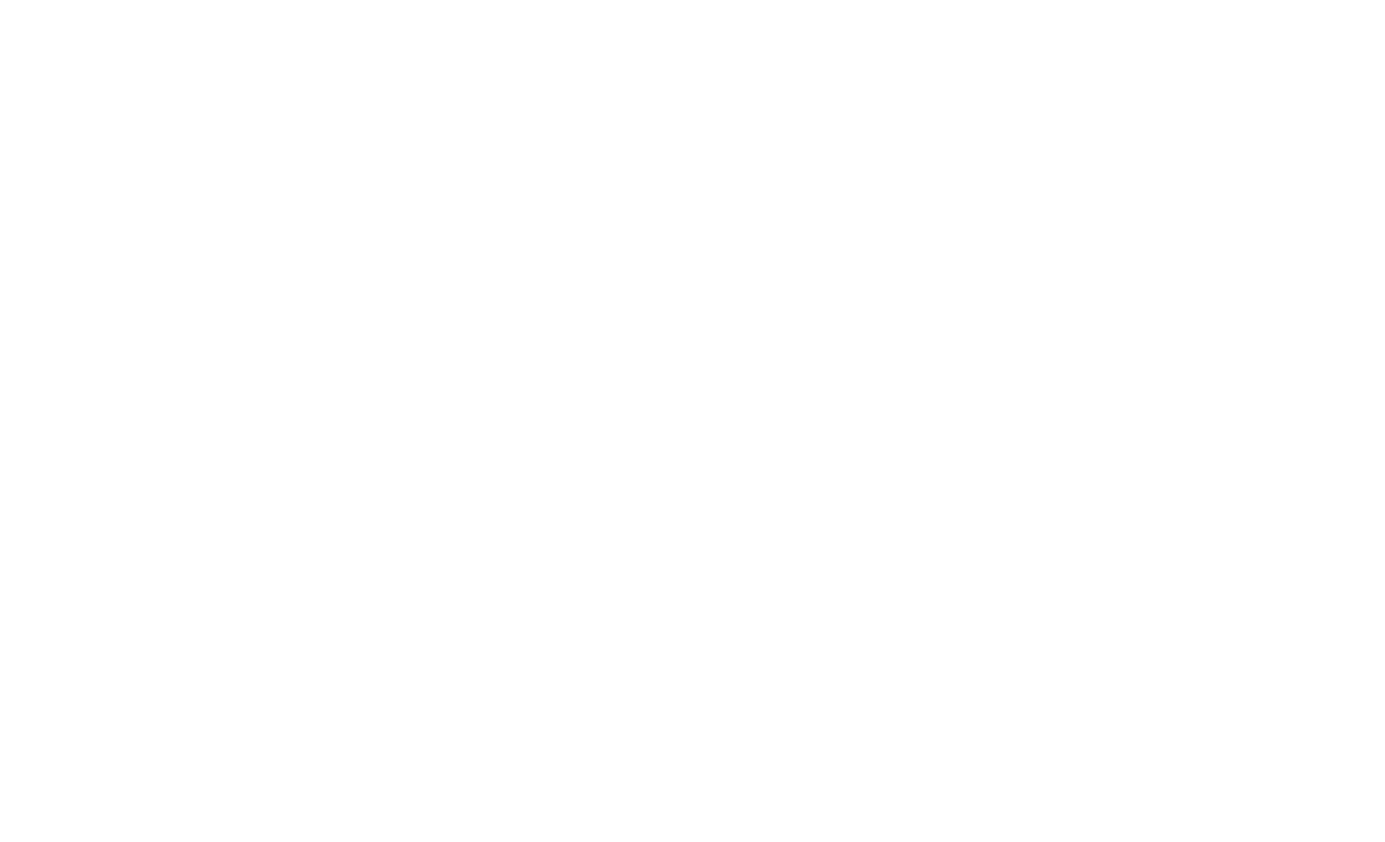
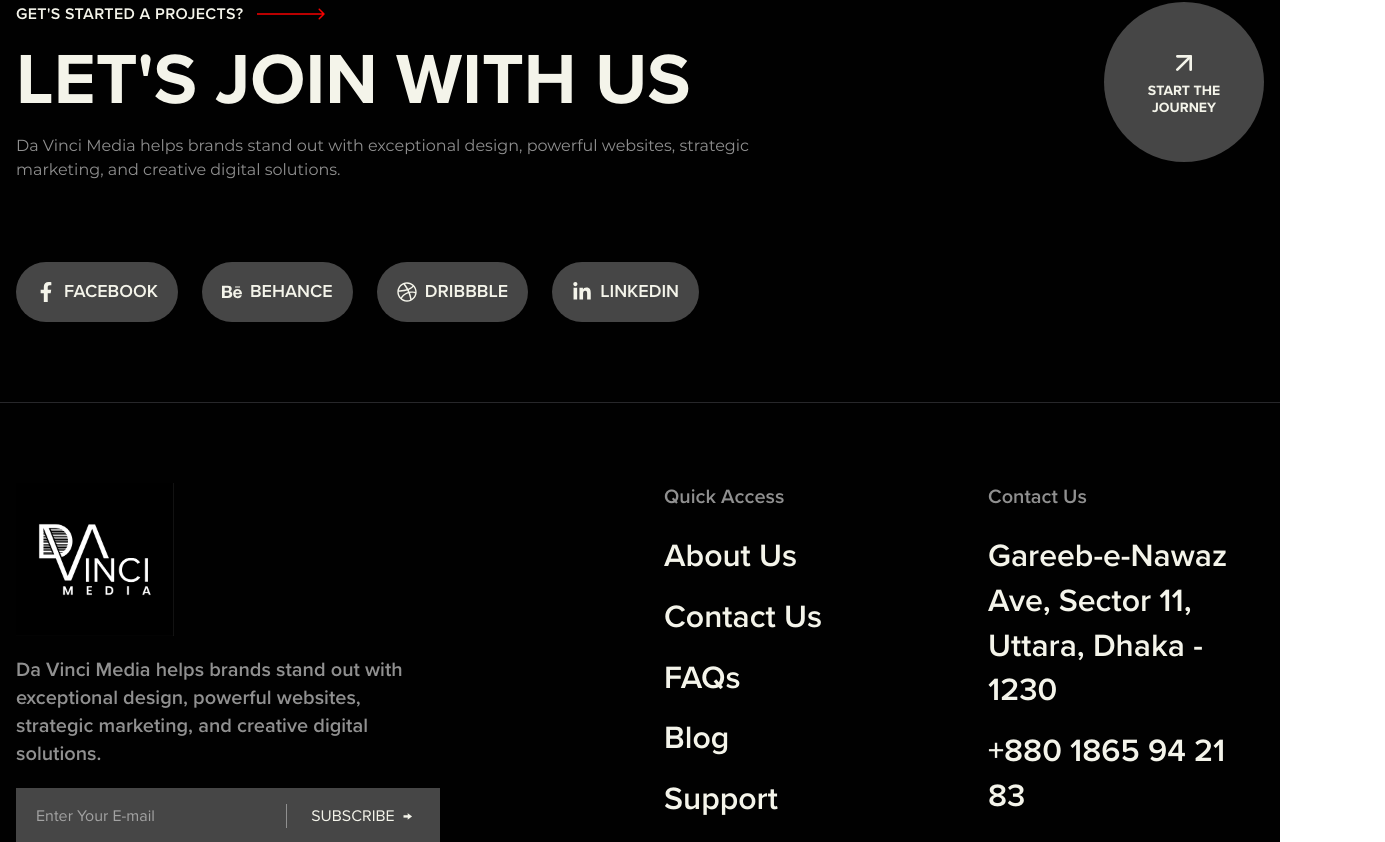
Before and after one commit to linkon63/davinci-studio-website, a Next.js app: page / in a window 1280 px wide. Shown: the part 1460-2302 px from the top of the page, 1385 px wide, since content can reach past the window. Before the commit the page ends 1382 px from the top, so only its background shows below. Built offline with nearby package versions, Linux system fonts and the light colour scheme.

Commit message:
feature: completed footer section

```diff
--- a/package.json
+++ b/package.json
@@ -18,6 +18,7 @@
     "radix-ui": "^1.6.1",
     "react": "19.2.4",
     "react-dom": "19.2.4",
+    "react-icons": "^5.7.0",
     "shadcn": "^4.13.0",
     "tailwind-merge": "^3.6.0",
     "tw-animate-css": "^1.4.0"
--- a/src/app/globals.css
+++ b/src/app/globals.css
@@ -47,6 +47,12 @@
   --radius-2xl: calc(var(--radius) * 1.8);
   --radius-3xl: calc(var(--radius) * 2.2);
   --radius-4xl: calc(var(--radius) * 2.6);
+  --color-primary-color: var(--primary-color);
+  --color-recording-red: var(--recording-red);
+  --color-secondary-dark: var(--secondary-dark);
+  --color-white-color: var(--white-color);
+  --color-body-color: var(--body-color);
+  --color-border-color: var(--border-color);
 }
 
 :root {
@@ -64,7 +70,7 @@
   --muted-foreground: oklch(0.556 0 0);
   --accent: oklch(0.97 0 0);
   --accent-foreground: oklch(0.205 0 0);
-  --destructive: oklch(0.577 0.245 27.325);
+  --destructive: oklch(31.317% 0.00004 271.152);
   --border: oklch(0.922 0 0);
   --input: oklch(0.922 0 0);
   --ring: oklch(0.708 0 0);
@@ -82,6 +88,39 @@
   --sidebar-accent-foreground: oklch(0.205 0 0);
   --sidebar-border: oklch(0.922 0 0);
   --sidebar-ring: oklch(0.708 0 0);
+  --primary-color: #010101;
+  --recording-red: #F60100;
+  --secondary-dark: #464646;
+  --white-color: #F4F4EA;
+  --body-color: #909090;
+  --border-color: #DADADA;
+  --h1-size: 110px;
+  --h1-lh: 100px;
+  --h1-weight: 600;
+  --h2-size: 80px;
+  --h2-lh: 80px;
+  --h2-weight: 700;
+  --h3-size: 46px;
+  --h3-lh: 54px;
+  --h3-weight: 600;
+  --h4-size: 32px;
+  --h4-lh: 38px;
+  --h4-weight: 600;
+  --h5-size: 24px;
+  --h5-lh: 32px;
+  --h5-weight: 600;
+  --h6-size: 20px;
+  --h6-lh: 28px;
+  --h6-weight: 600;
+  --p1-size: 18px;
+  --p1-lh: 28px;
+  --p1-weight: 400;
+  --p2-size: 16px;
+  --p2-lh: 24px;
+  --p2-weight: 400;
+  --btn-size: 18px;
+  --btn-lh: 20px;
+  --btn-weight: 600;
 }
 
 
@@ -100,6 +139,69 @@
   html {
     @apply font-sans;
   }
+}
+
+@utility h1 {
+  font-size: var(--h1-size);
+  line-height: var(--h1-lh);
+  font-weight: var(--h1-weight);
+}
+
+@utility h2 {
+  font-size: var(--h2-size);
+  line-height: var(--h2-lh);
+  font-weight: var(--h2-weight);
+}
+
+@utility h3 {
+  font-size: var(--h3-size);
+  line-height: var(--h3-lh);
+  font-weight: var(--h3-weight);
+}
+
+@utility h4 {
+  font-size: var(--h4-size);
+  line-height: var(--h4-lh);
+  font-weight: var(--h4-weight);
+}
+
+@utility h5 {
+  font-size: var(--h5-size);
+  line-height: var(--h5-lh);
+  font-weight: var(--h5-weight);
+}
+
+@utility h6 {
+  font-size: var(--h6-size);
+  line-height: var(--h6-lh);
+  font-weight: var(--h6-weight);
+}
+
+@utility p1 {
+  font-size: var(--p1-size);
+  line-height: var(--p1-lh);
+  font-weight: var(--p1-weight);
+}
+
+@utility p2 {
+  font-size: var(--p2-size);
+  line-height: var(--p2-lh);
+  font-weight: var(--p2-weight);
+}
+
+@utility btn {
+  font-size: var(--btn-size);
+  line-height: var(--btn-lh);
+  font-weight: var(--btn-weight);
+}
+
+@utility container {
+  width: 100%;
+  max-width: 1320px;
+  margin-left: auto;
+  margin-right: auto;
+  padding-left: 1rem;
+  padding-right: 1rem;
 }
 
 /* ---- Coming soon animations ---- */
--- a/src/app/page.tsx
+++ b/src/app/page.tsx
@@ -1,5 +1,6 @@
 import Hero from "@/components/homepage/Hero";
 import VideoPlayingContainer from "@/components/homepage/VideoPlayingContainer";
+import Footer from "@/components/shared/Footer";
 import Navbar from "@/components/shared/Navbar";
 
 export default function ComingSoonPage() {
@@ -8,6 +9,7 @@ export default function ComingSoonPage() {
       <Navbar/>
       <Hero/>
       <VideoPlayingContainer/>
+      <Footer/>
     </div>
   );
 }
--- /dev/null
+++ b/src/components/shared/Footer.tsx
@@ -0,0 +1,138 @@
+import Link from "next/link";
+import Image from "next/image";
+import { ArrowUpRight } from "lucide-react";
+import { FaBehance, FaDribbble, FaFacebookF, FaLinkedinIn } from "react-icons/fa";
+
+const socialLinks = [
+    { name: "FACEBOOK", icon: FaFacebookF, href: "#" },
+    { name: "BEHANCE", icon: FaBehance, href: "#" },
+    { name: "DRIBBBLE", icon: FaDribbble, href: "#" },
+    { name: "LINKEDIN", icon: FaLinkedinIn, href: "#" },
+];
+
+export default function Footer() {
+
+    return (
+        <footer className="bg-primary-color">
+            {/* Top Section */}
+            <section className="container mx-auto py-10 md:py-20">
+                <div className="mx-auto flex flex-col md:flex-row justify-between items-center md:items-start gap-10 md:gap-0">
+                    <div className="max-w-[760px]">
+                        <div className="font-proxima flex gap-2 font-semibold text-white-color uppercase tracking-[0.02em] space-y-5">
+                            <h1 className="text-sm md:text-base">GET&apos;S STARTED A PROJECTS?</h1>
+                            <div className="relative w-[77px] h-[24px]">
+                                <Image
+                                    src="/assests/footer/arrow.svg"
+                                    alt="arrow"
+                                    fill
+                                    className="object-contain"
+                                    sizes="77px"
+                                />
+                            </div>
+                        </div>
+
+                        <h1 className="text-4xl sm:text-5xl md:text-7xl font-bold font-proxima uppercase text-white-color">
+                            LET&apos;S JOIN WITH US
+                        </h1>
+
+                        <p className="font-montserrat text-sm md:text-base font-normal text-body-color mt-4 mb-10 md:mb-20">
+                            Da Vinci Media helps brands stand out with exceptional design,
+                            powerful websites, strategic marketing, and creative digital
+                            solutions.
+                        </p>
+
+                        <div className="flex flex-wrap justify-center md:justify-start gap-3 md:gap-6 font-proxima ">
+                            {socialLinks.map((link) => (
+                                <Link
+                                    key={link.name}
+                                    href={link.href}
+                                    className="bg-secondary-dark hover:bg-recording-red cursor-pointer text-white-color px-4 py-3 md:px-5 md:py-4 rounded-full font-semibold text-sm md:text-lg flex items-center gap-2 transition-colors"
+                                >
+                                    <link.icon className="w-4 h-4 md:w-5 md:h-5" />
+                                    {link.name}
+                                </Link>
+                            ))}
+                        </div>
+                    </div>
+
+                    <div className="font-proxima font-semibold text-lg">
+                        <Link
+                            href="#"
+                            className="w-32 h-32 md:w-40 md:h-40 rounded-full text-white-color bg-secondary-dark hover:bg-recording-red flex flex-col items-center justify-center text-center transition-all duration-300"
+                        >
+                            <ArrowUpRight className="w-6 h-6 md:w-8 md:h-8 mb-1" />
+                            <span className="text-xs md:text-sm font-bold leading-tight">
+                                START THE
+                                <br />
+                                JOURNEY
+                            </span>
+                        </Link>
+                    </div>
+                </div>
+            </section>
+
+            {/* Bottom Section */}
+            <section className="container mx-auto pt-10 md:pt-20 border-t border-zinc-800 font-proxima">
+                <div className="grid grid-cols-1 md:grid-cols-4 gap-10 md:gap-12">
+
+                    {/* Logo & Newsletter */}
+                    <div className="col-span-1 md:col-span-2 max-w-[424px] space-y-5">
+                        <div>
+                            <Image src="/logo.jpg" alt="Da Vinci Media" width={158} height={100} />
+                        </div>
+                        <p className="text-body-color font-semibold text-base md:text-xl">
+                            Da Vinci Media helps brands stand out with exceptional design, powerful websites, strategic marketing, and creative digital solutions.
+                        </p>
+                        <div className="flex items-center bg-secondary-dark p-1">
+                            <input
+                                type="email"
+                                placeholder="Enter Your E-mail"
+                                className="bg-transparent text-white px-4 py-3 outline-none flex-grow min-w-0"
+                            />
+                            <div className="w-[1px] h-6 bg-body-color shrink-0"></div>
+                            <button className="bg-transparent text-white-color px-4 md:px-6 py-3 flex items-center gap-2 hover:text-recording-red cursor-pointer transition-colors whitespace-nowrap">
+                                SUBSCRIBE <span>&rarr;</span>
+                            </button>
+                        </div>
+                    </div>
+
+                    {/* Quick Access */}
+                    <div>
+                        <h3 className="text-lg md:text-xl font-semibold text-body-color mb-4 md:mb-6">Quick Access</h3>
+                        <ul className="space-y-3 md:space-y-4 text-gray-400">
+                            {["About Us", "Contact Us", "FAQs", "Blog", "Support"].map((item) => (
+                                <li key={item} className="group cursor-pointer">
+                                    <span className="block text-white-color text-xl md:text-[32px] font-semibold transition-all duration-300 group-hover:text-recording-red group-hover:translate-x-4">
+                                        {item}
+                                    </span>
+                                </li>
+                            ))}
+                        </ul>
+                    </div>
+
+                    {/* Contact Us */}
+                    <div>
+                        <h3 className="text-lg md:text-xl font-semibold text-body-color mb-4 md:mb-6">Contact Us</h3>
+                        <ul className="space-y-3 md:space-y-4 text-white-color text-xl md:text-[32px] font-semibold">
+                            <li>Gareeb-e-Nawaz Ave, Sector 11, Uttara, Dhaka - 1230</li>
+                            <li>+880 1865 94 21 83</li>
+                            <li>contact@davincymedia.com</li>
+                        </ul>
+                    </div>
+                </div>
+
+                {/* Large Branding Text */}
+                <div className="mt-10 md:mt-20 text-center">
+                    <h2 className="text-[10vw] font-semibold text-white-color leading-none select-none">
+                        DA VINCI MEDIA
+                    </h2>
+                </div>
+
+            </section>
+            {/* Copyright */}
+            <div className="font-proxima bg-secondary-dark text-center text-white-color text-sm md:text-xl pt-3 pb-2">
+                @ {new Date().getFullYear()} Da Vinci Media. All rights reserved.
+            </div>
+        </footer>
+    );
+}
```
Also changed, not shown: public/assests/footer/arrow.svg (added).
